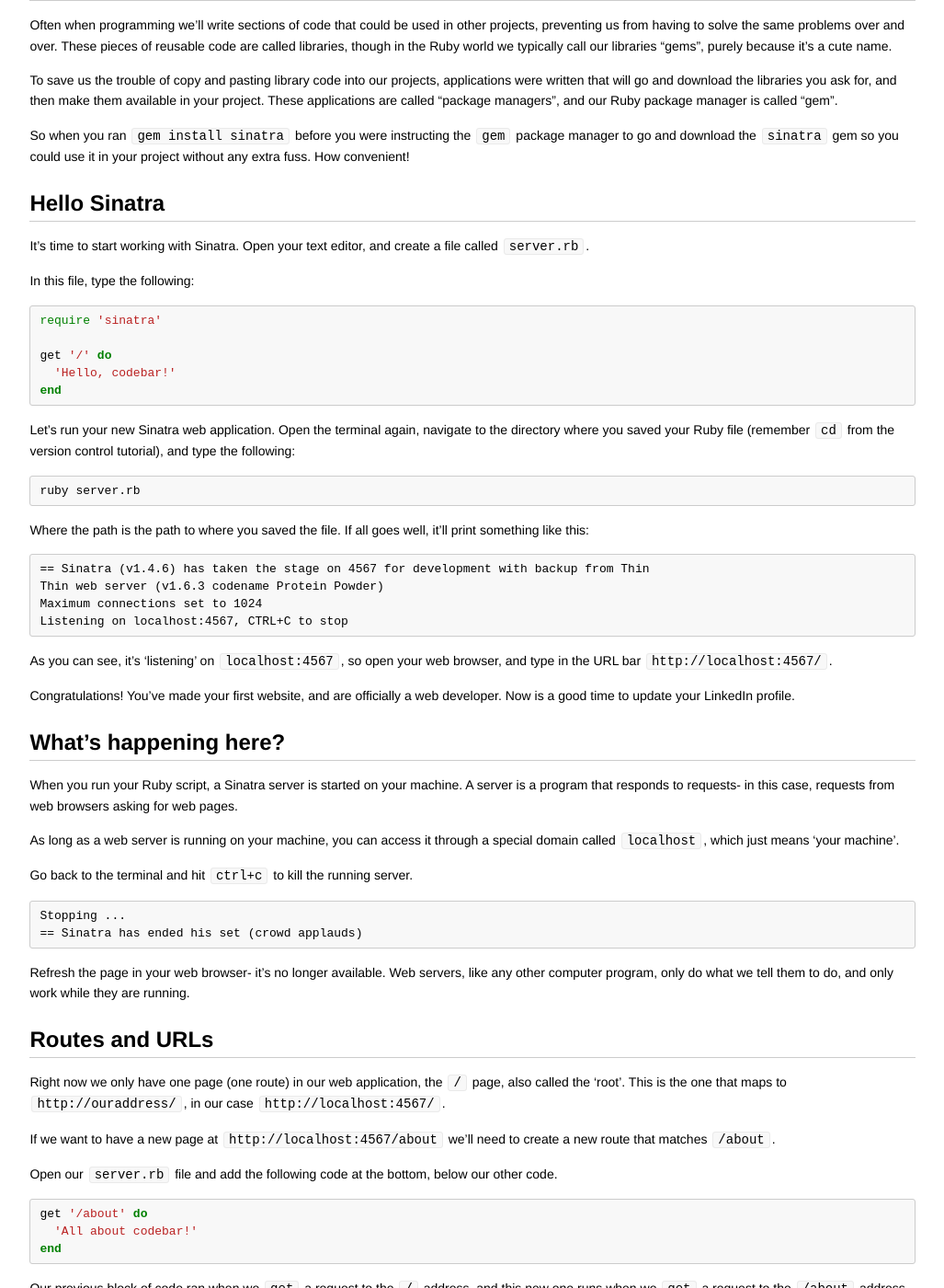
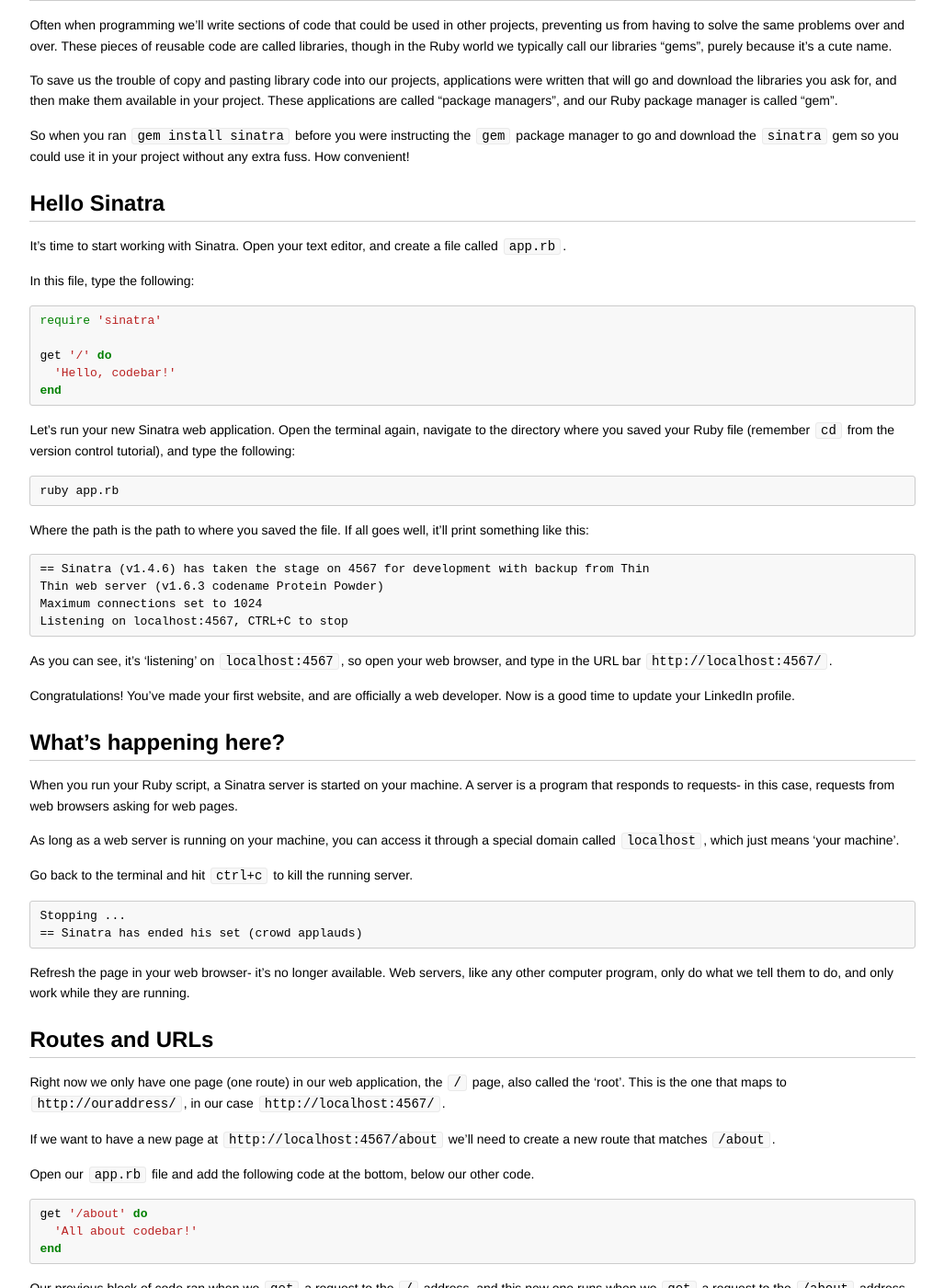
Before and after one commit to codebar/tutorials, a Jekyll site: the page built from sinatra/lesson1/tutorial.md, in a window 1280 px wide and 1400 px high, scrolled down 671 px. Shown: the whole window at 92% size, without its empty margins (126-1153 px from the left). Built offline with Jekyll 4.4.1, drawn with Linux system fonts in a browser that asks for light colours; Markdown is read by kramdown in place of the engine named in the settings; some of the changed text lies outside the part shown.

Commit message:
Sinatra Tutorial Part 1: Rename server.rb to app.rb

````diff
--- a/sinatra/lesson1/tutorial.md
+++ b/sinatra/lesson1/tutorial.md
@@ -61,7 +61,7 @@ your project without any extra fuss. How convenient!
 ## Hello Sinatra
 
 It's time to start working with Sinatra. Open your text editor, and create a
-file called `server.rb`.
+file called `app.rb`.
 
 In this file, type the following:
 
@@ -78,7 +78,7 @@ to the directory where you saved your Ruby file (remember `cd` from the version
 control tutorial), and type the following:
 
 ```
-ruby server.rb
+ruby app.rb
 ```
 
 Where the path is the path to where you saved the file. If all goes well, it'll
@@ -126,7 +126,7 @@ page, also called the 'root'. This is the one that maps to
 If we want to have a new page at `http://localhost:4567/about` we'll need to
 create a new route that matches `/about`.
 
-Open our `server.rb` file and add the following code at the bottom, below our
+Open our `app.rb` file and add the following code at the bottom, below our
 other code.
 
 ```ruby
@@ -138,7 +138,7 @@ end
 Our previous block of code ran when we `get` a request to the `/` address,
 and this new one runs when we `get` a request to the `/about` address.
 
-Start up our server again with `ruby server.rb`, and navigate to
+Start up our server again with `ruby app.rb`, and navigate to
 `http://localhost:4567/about`- we've created a new page. Navigate back to
 `http://localhost:4567/`, our first page is still there.
 
````
